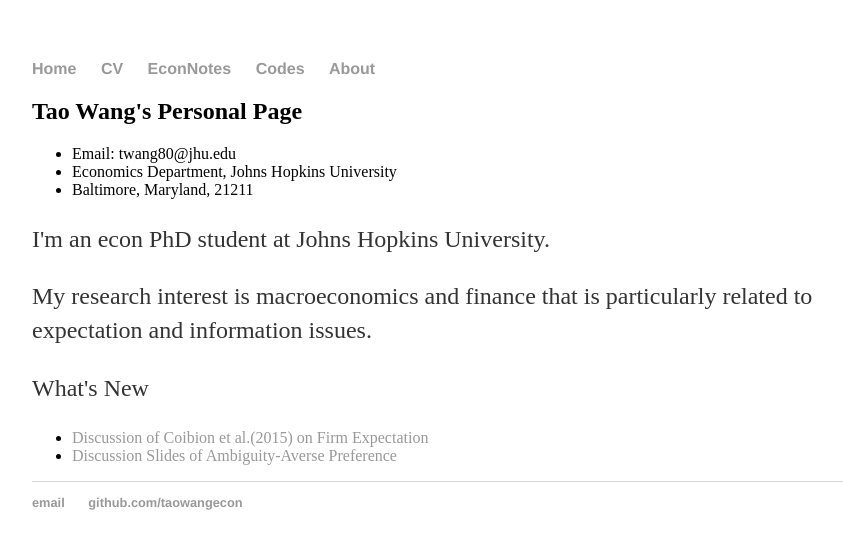
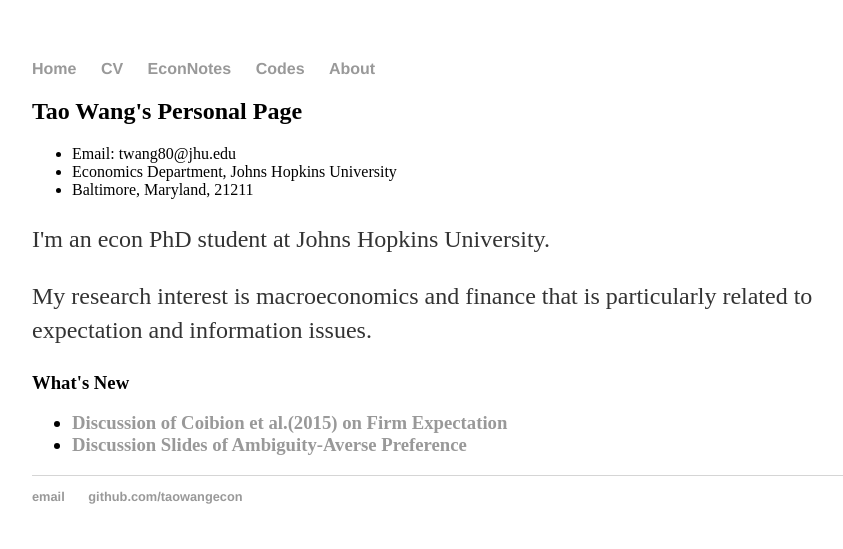
Before and after one commit to iworld1991/TaoWangEcon.github.io, a Jekyll site: the page built from index.html, in a window 1280 px wide. Shown: the top 549 px of the page, without its empty margins (160-1003 px from the left). Built offline with Jekyll 4.4.1, drawn with Linux system fonts in a browser that asks for light colours.

```diff
--- a/index.html
+++ b/index.html
@@ -12,7 +12,7 @@ title: Tao Wang's Personal Page
 	<p>I'm an econ PhD student at Johns Hopkins University.<p>
 	<p>My research interest is macroeconomics and finance that is particularly related to expectation and information issues. </p>
 
-	<p> What's New </p>
+	<h3> What's New <h3>
 	<ul>
 	<li><a href="/presentation/Expectation.pdf">Discussion of Coibion et al.(2015) on Firm Expectation</a></li>
         <li><a href="/presentation/AmbiguitySlides.pdf">Discussion Slides of Ambiguity-Averse Preference</a></li>
```
